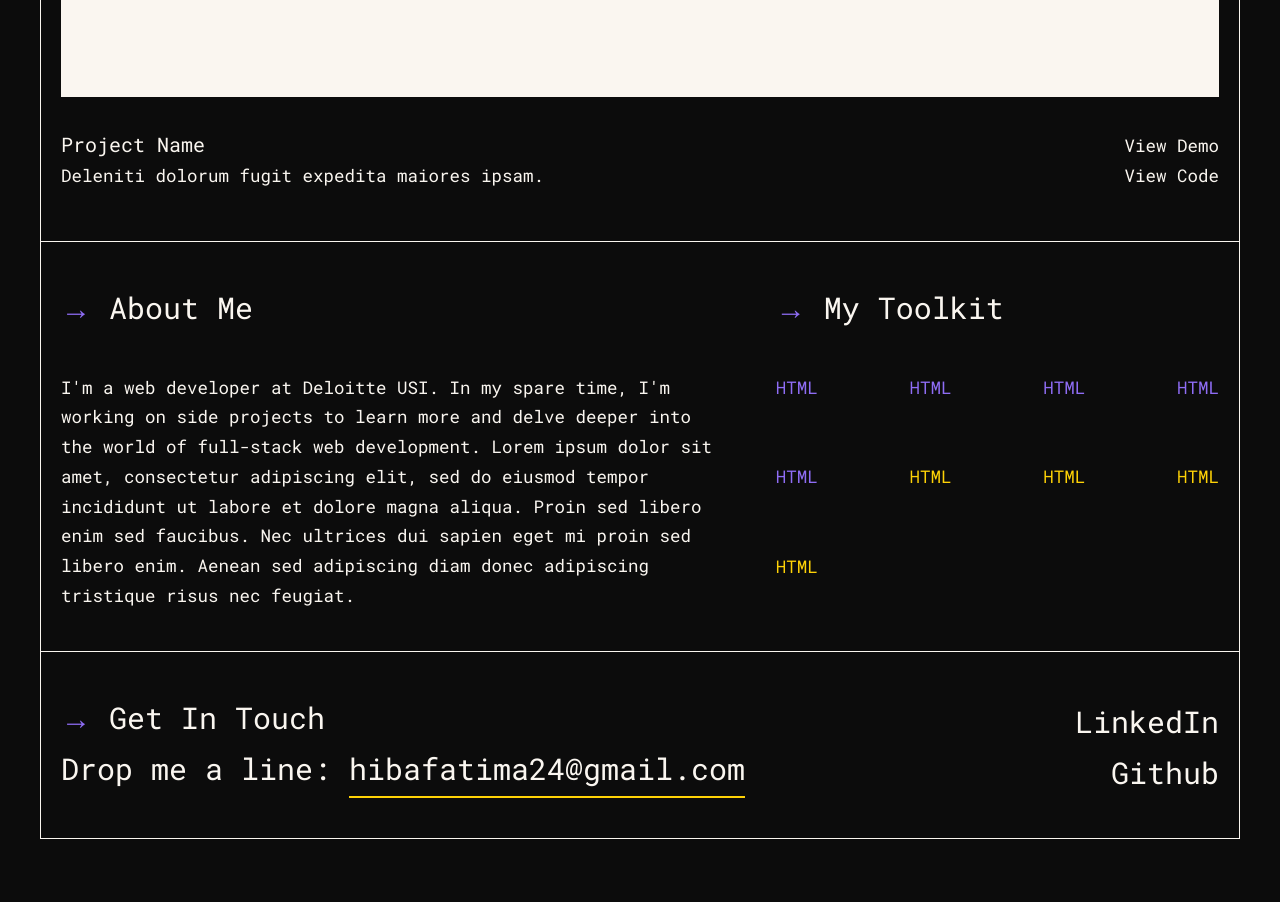
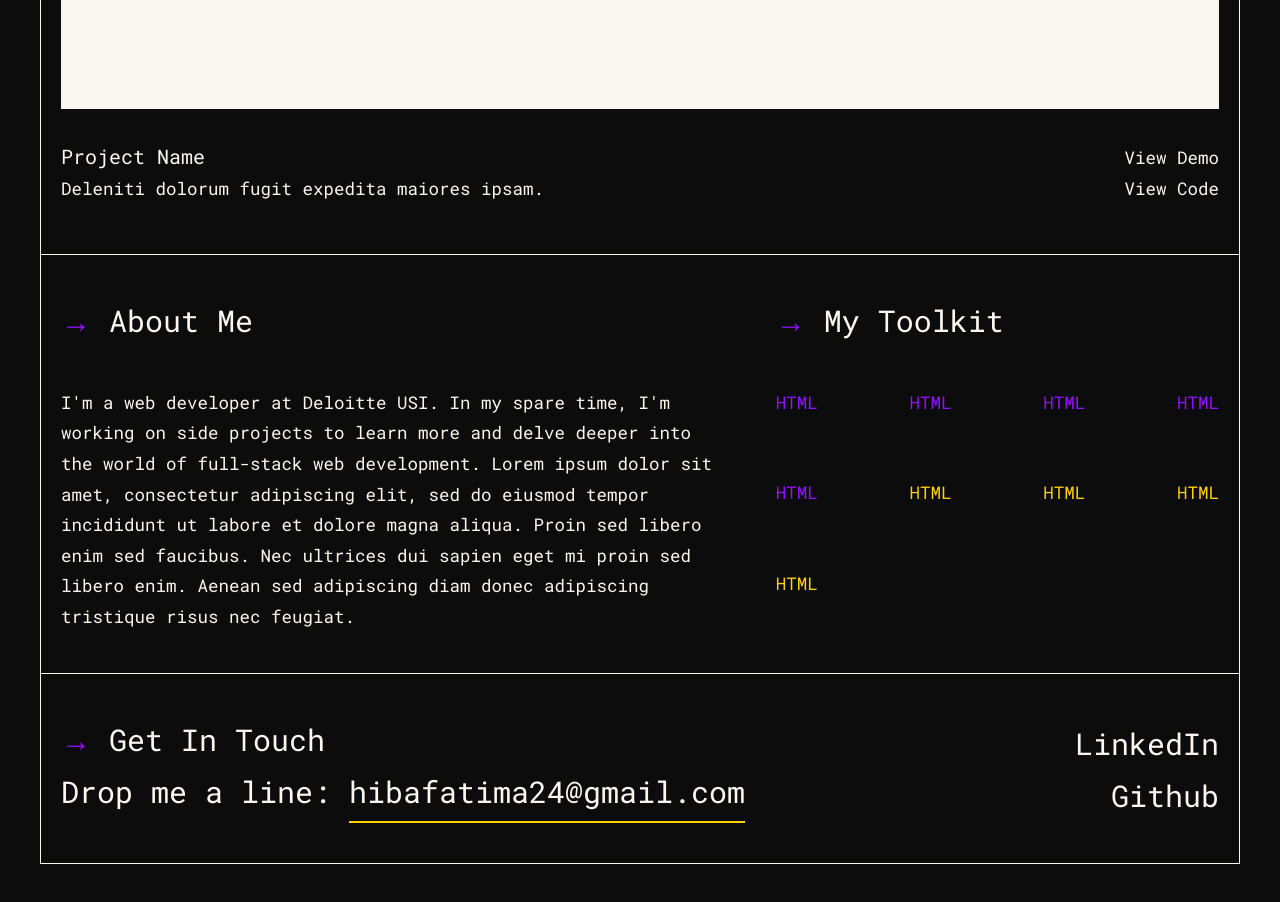
Before and after one commit to Hiba243/portfolio-react, a React (Create React App) app: page / in a window 1280 px wide. Shown: the part 1700-2602 px from the top of the page. Before the commit the page ends 2579 px from the top, so only its background shows below. Built offline with nearby package versions, Linux system fonts and the light colour scheme.

Commit message:
style: color change

```diff
--- a/sass/abstract/_variables.scss
+++ b/sass/abstract/_variables.scss
@@ -2,7 +2,7 @@ $color-secondary: #faf6f0;
 $color-primary: #0c0c0c;
 $color-accent: rgba(255, 255, 255, 0.6);
 $color-grey: #747572;
-$color-purple:#8f6df5;
+$color-purple:#9212FF; //6A15B3 8f6df5
 $color-yellow:#fed206;
 :root {
   --duration: 400ms;
--- a/sass/base/_typography.scss
+++ b/sass/base/_typography.scss
@@ -1,7 +1,7 @@
 body {
   font-family: "Roboto Mono", sans-serif;
   /* font-size: 16px; */
-  line-height: 1.7;
+  line-height: 1.75;
   color: $color-secondary;
 }
 h1 {
--- a/src/App.css
+++ b/src/App.css
@@ -86,11 +86,11 @@ a.link-effect:hover::before {
   *::-webkit-scrollbar-track {
     background: #faf6f0; }
   *::-webkit-scrollbar-thumb {
-    background-color: #8f6df5;
+    background-color: #9212FF;
     border-radius: 20px; } }
 
 .arr-purple {
-  color: #8f6df5; }
+  color: #9212FF; }
 
 .arr-yellow {
   color: #fed206; }
@@ -199,7 +199,7 @@ a.link-effect:hover::before {
 body {
   font-family: "Roboto Mono", sans-serif;
   /* font-size: 16px; */
-  line-height: 1.7;
+  line-height: 1.75;
   color: #faf6f0; }
 
 @media only screen and (max-width: 26.875em) {
@@ -207,7 +207,7 @@ body {
     font-size: 3rem !important; } }
 
 .color-purple {
-  color: #8f6df5; }
+  color: #9212FF; }
 
 .color-yellow {
   color: #fed206; }
```
